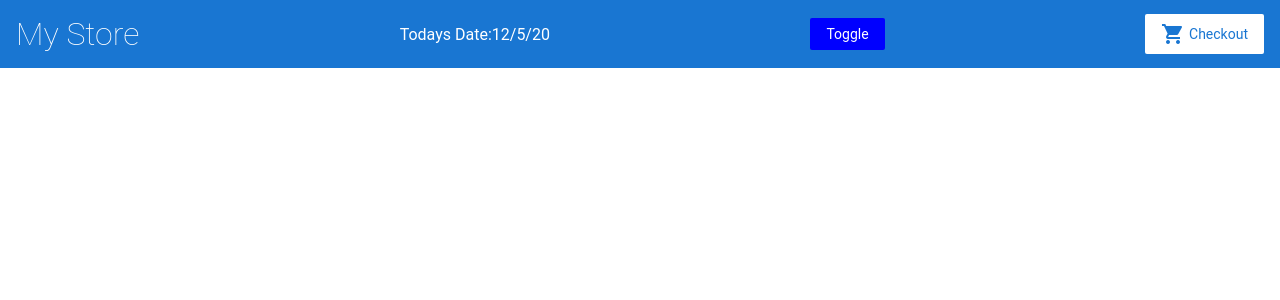
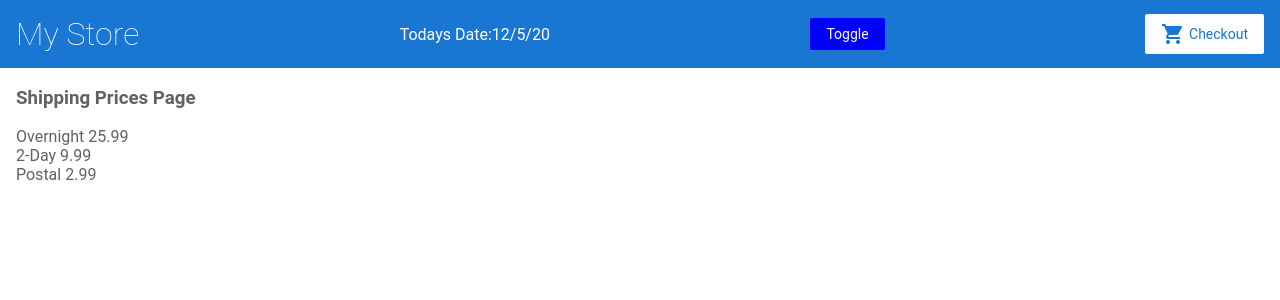
Before and after one commit to MosraRakesh/angular-1242020, an Angular app: page /shipping in a window 1280 px wide. Before the commit this address led to /. Shown: the top 300 px of the page. Built offline with nearby package versions, Linux system fonts and the light colour scheme.

Commit message:
4 files modified, 3 added

```diff
--- a/src/app/cart.service.ts
+++ b/src/app/cart.service.ts
@@ -1,10 +1,14 @@
+import { HttpClient } from '@angular/common/http';
 import { Injectable } from '@angular/core';
+
 
 @Injectable()
 export class CartService {
   items = [];
 
-  constructor() { }
+  constructor(
+    private http:HttpClient
+  ) { }
 
   addToCart(product){
     this.items.push(product);
@@ -19,4 +23,8 @@ export class CartService {
     return this.items;
   }
 
+  getShippingPrices(){
+    return this.http.get('/assets/shipping.json');
+  }
+
 }
--- a/src/app/cart/cart.component.css
+++ b/src/app/cart/cart.component.css
@@ -0,0 +1,4 @@
+.item{
+  background-color: #dcdcdc;
+  padding:20px;
+}
--- a/src/app/cart/cart.component.html
+++ b/src/app/cart/cart.component.html
@@ -1,6 +1,6 @@
 <h3>Cart Page </h3>
 
-<div *ngFor= "let item of items">
+<div class="item" *ngFor= "let item of items">
   <span>
     {{ item.name }}
   </span>
--- /dev/null
+++ b/src/app/shipping/shipping.component.html
@@ -0,0 +1,10 @@
+<h3>Shipping Prices Page </h3>
+
+<div  *ngFor= "let costs of shippingCosts | async">
+  <span>
+    {{ costs.type }}
+  </span>
+  <span>
+    {{ costs.price }}
+  </span>
+</div>
--- /dev/null
+++ b/src/app/shipping/shipping.component.ts
@@ -0,0 +1,19 @@
+import { Component, OnInit } from '@angular/core';
+import { CartService } from '../cart.service';
+
+@Component({
+  selector: 'app-shipping',
+  templateUrl: './shipping.component.html',
+  styleUrls: ['./shipping.component.css']
+})
+export class ShippingComponent implements OnInit {
+shippingCosts;
+  constructor(
+    private cartService: CartService
+  ) { }
+
+  ngOnInit() {
+    this.shippingCosts=this.cartService.getShippingPrices();
+  }
+
+}
```
Also changed, not shown: src/app/app.module.ts (+8 -2 lines), src/app/shipping/shipping.component.css (added).
